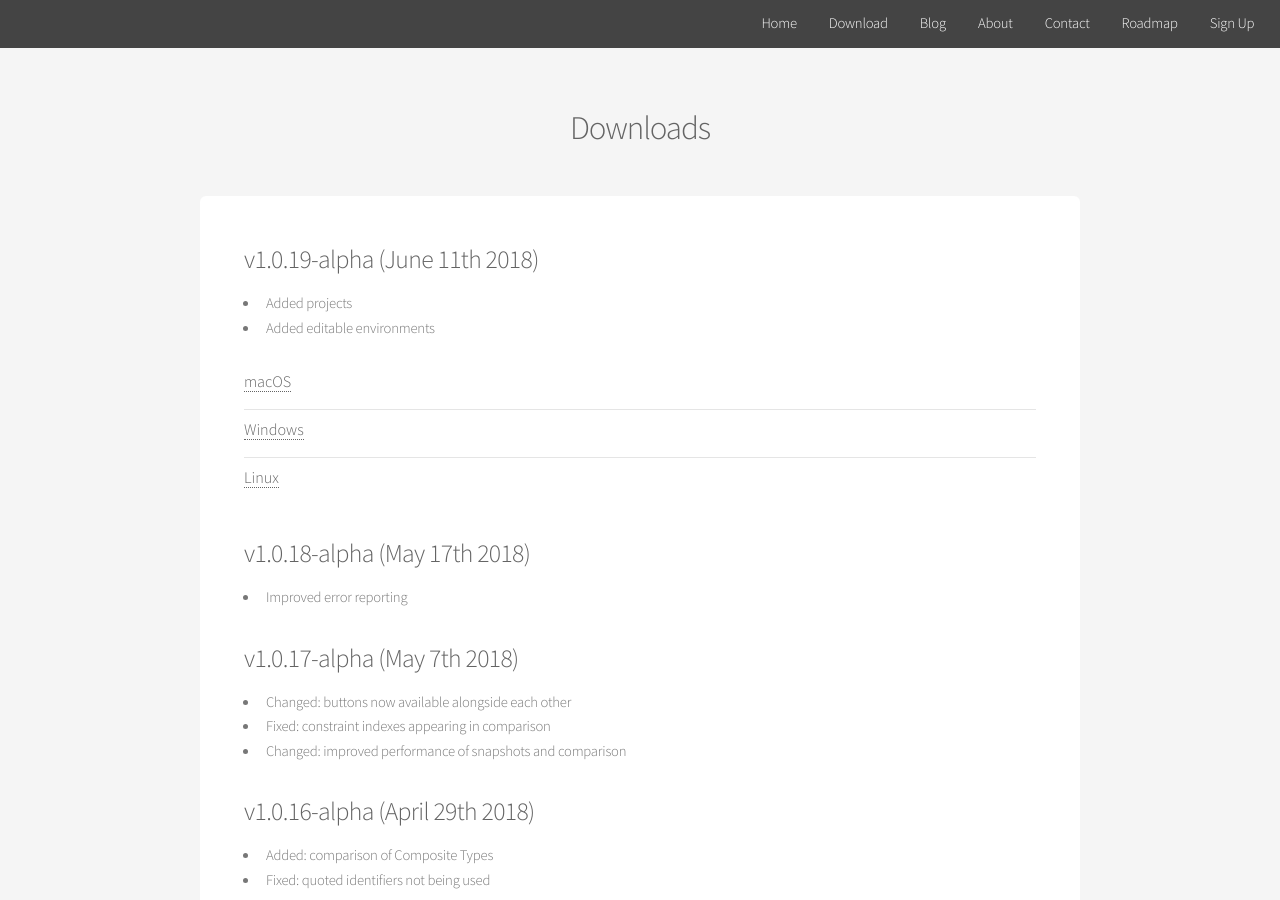
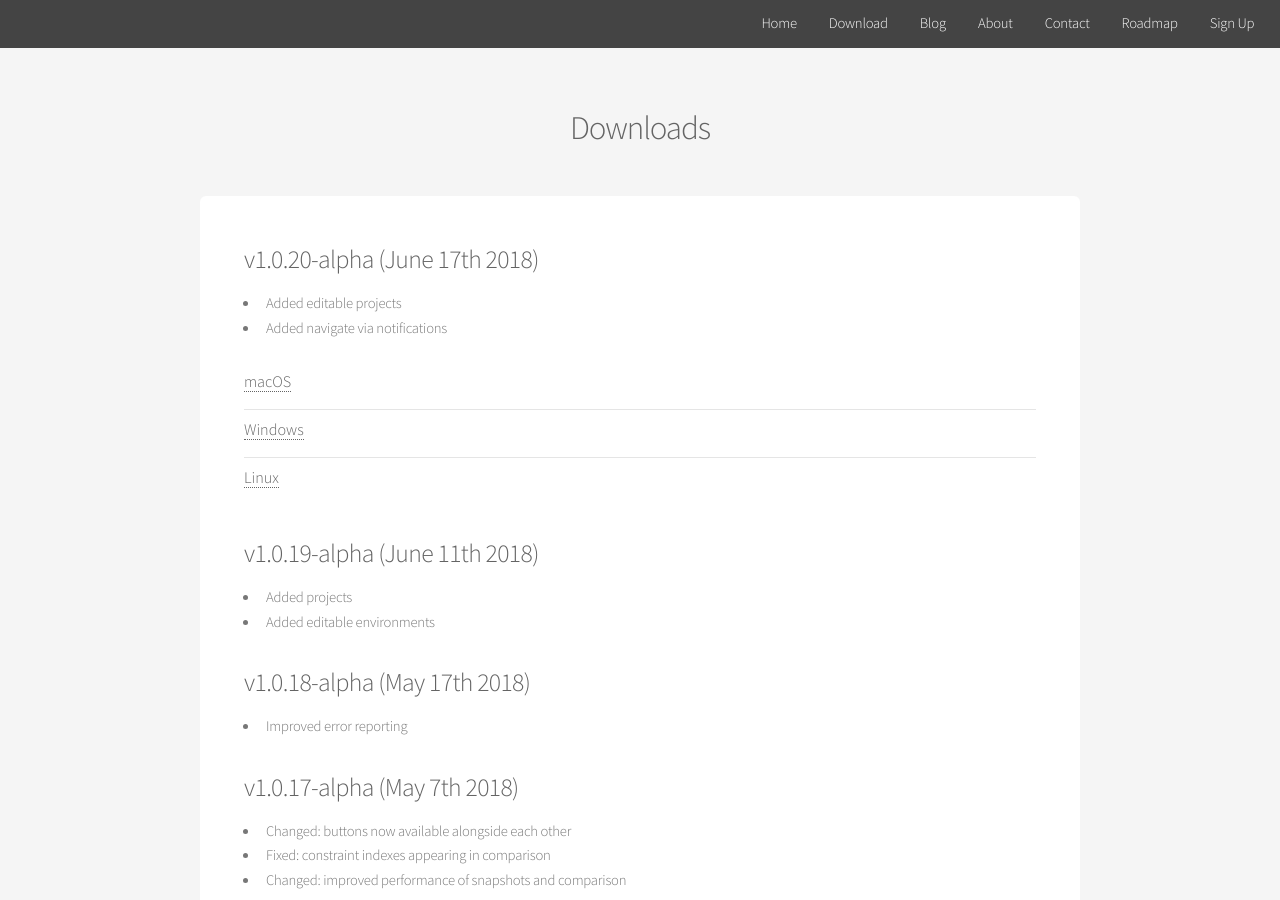
Before and after one commit to sql-migrate/backup2.sql-migrate.github.io, a Jekyll site: the page built from downloads.md, in a window 1280 px wide and 900 px high. Built offline with Jekyll 4.4.1, drawn with Linux system fonts in a browser that asks for light colours.

Commit message:
add v20-alpha

```diff
--- a/downloads.md
+++ b/downloads.md
@@ -4,35 +4,38 @@ title: Downloads
 permalink: /downloads
 ---
 
-
-<h3>v1.0.19-alpha (June 11th 2018)</h3>
-  - Added projects
-  - Added editable environments
+<h3>v1.0.20-alpha (June 17th 2018)</h3>
+  - Added editable projects
+  - Added navigate via notifications
 
   <ul class="alt">
       <li>
         <h4>
           <a class="post-link"
-          onclick="var that=this;ga('send', 'event','Download','macOS 1.0.19-alpha',this.href);setTimeout(function(){location.href=that.href;},200);return false;"
-          href="http://downloads.postgrescompare.com/builds/PostgresCompare-darwin-x64_1.0.19-alpha.zip">macOS</a>
+          onclick="var that=this;ga('send', 'event','Download','macOS 1.0.20-alpha',this.href);setTimeout(function(){location.href=that.href;},200);return false;"
+          href="http://downloads.postgrescompare.com/builds/PostgresCompare-darwin-x64_1.0.20-alpha.zip">macOS</a>
         </h4>
       </li>
       <li>
         <h4>
           <a class="post-link"
-          onclick="var that=this;ga('send', 'event','Download','Windows 1.0.19-alpha',this.href);setTimeout(function(){location.href=that.href;},200);return false;"
-          href="http://downloads.postgrescompare.com/builds/PostgresCompare-win32-x64_1.0.19-alpha.zip">Windows</a>
+          onclick="var that=this;ga('send', 'event','Download','Windows 1.0.20-alpha',this.href);setTimeout(function(){location.href=that.href;},200);return false;"
+          href="http://downloads.postgrescompare.com/builds/PostgresCompare-win32-x64_1.0.20-alpha.zip">Windows</a>
         </h4>
       </li>
       <li>
         <h4>
           <a class="post-link"
-          onclick="var that=this;ga('send', 'event','Download','Linux 1.0.19-alpha',this.href);setTimeout(function(){location.href=that.href;},200);return false;"
-          href="http://downloads.postgrescompare.com/builds/PostgresCompare-linux-x64_1.0.19-alpha.zip">Linux</a>
+          onclick="var that=this;ga('send', 'event','Download','Linux 1.0.20-alpha',this.href);setTimeout(function(){location.href=that.href;},200);return false;"
+          href="http://downloads.postgrescompare.com/builds/PostgresCompare-linux-x64_1.0.20-alpha.zip">Linux</a>
         </h4>
       </li>
   </ul>
 
+
+<h3>v1.0.19-alpha (June 11th 2018)</h3>
+  - Added projects
+  - Added editable environments
 
 <h3>v1.0.18-alpha (May 17th 2018)</h3>
   - Improved error reporting
```
